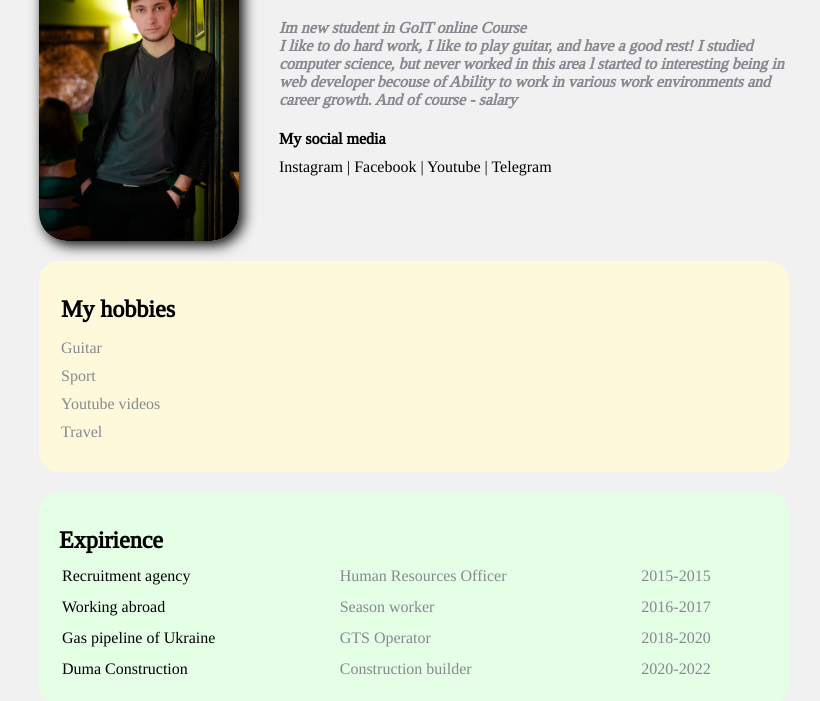
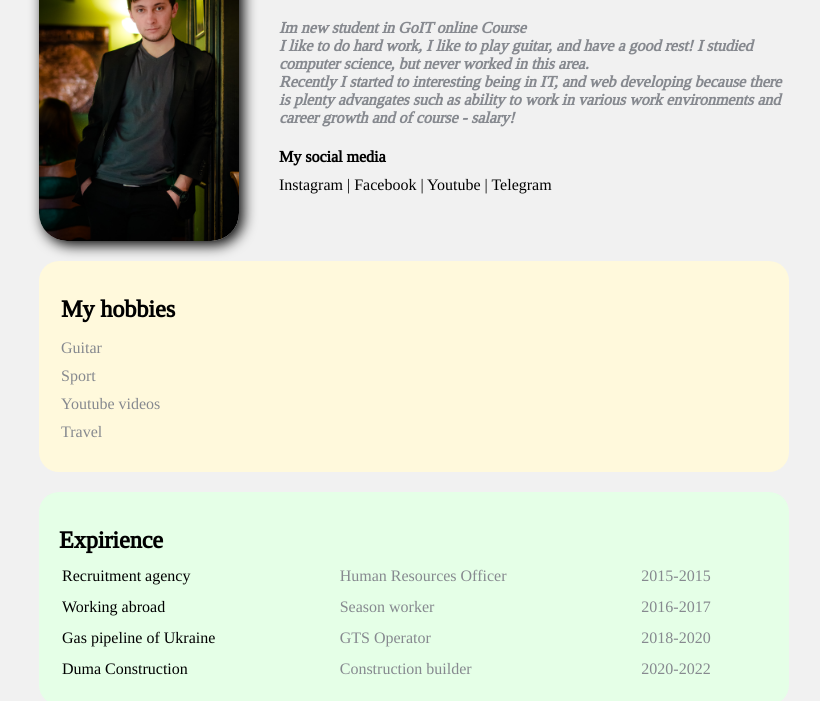
Before and after one commit to AndriiRusyn/CSS-CV, a plain HTML site: page index.html in a window 1280 px wide. Shown: the part 99-800 px from the top of the page, without its empty margins (226-1046 px from the left). Drawn offline with Linux system fonts and the light colour scheme.

Commit message:
Changes
Changed desctirption about myself

```diff
--- a/index.html
+++ b/index.html
@@ -17,11 +17,12 @@
                             online Course</p>
 
                             <p>I like to do hard work, I like to play guitar, and have a good rest!
-                            I studied computer science, but never worked in this area
+                            I studied computer science, but never worked in this area.</p>
 
-                            l started to interesting being in web developer becouse of Ability
-                            to work in various work environments and career growth.
-                            And of course - salary</p>
+                            <p>Recently I started to interesting being in IT, and web developing because
+                            there is plenty advangates such as ability
+                            to work in various work environments and career growth
+                            and of course - salary!</p>
 
                             <h4>My social media</h4>
 
```
